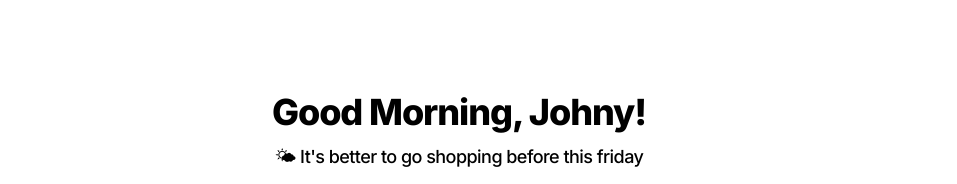
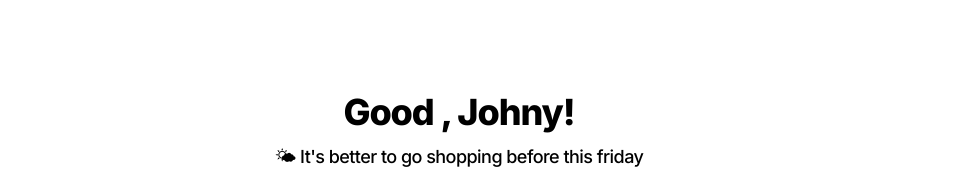
Before and after one commit to Risini1998/TheFridge, a Next.js app: page / in a window 1280 px wide. Shown: the top 184 px of the page, without its empty margins (181-1138 px from the left). Built offline with nearby package versions, Linux system fonts and the light colour scheme; no server answers.

Commit message:
Update Title.tsx

```diff
--- a/app/component/Title.tsx
+++ b/app/component/Title.tsx
@@ -1,7 +1,7 @@
 export default function Title() {
   return (
       <div className="text-center font-inter">
-        <h1 className=' font-extrabold text-title/[44px] tracking-tight'>Good Morning, Johny!</h1>
+        <h1 className=' font-extrabold text-title/[44px] tracking-tight'>Good , Johny!</h1>
         <h3 className=' font-medium text-subtitle/[22px] tracking-tight m-3'>🌤   It&apos;s better to go shopping before this friday</h3>
       </div>
     )
```
